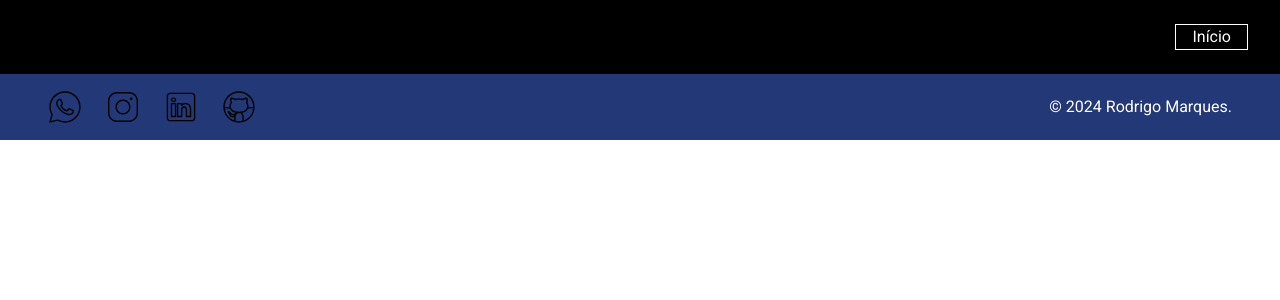
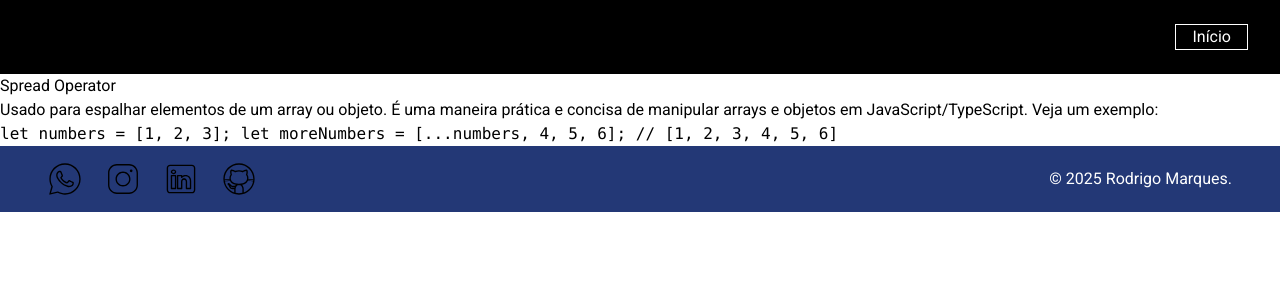
Before and after one commit to RodrigoMarques6/utilidadesParaProjetos, an Angular app: page /aprendizado-diario in a window 1280 px wide. Before the commit this address led to /. Shown: the top 300 px of the page. Built offline with nearby package versions, Linux system fonts and the light colour scheme.

Commit message:
feat/ adicionando novo componente para compartilhar aprendizado diário + conteúdo de hoje

```diff
--- a/angular.json
+++ b/angular.json
@@ -93,5 +93,8 @@
         }
       }
     }
+  },
+  "cli": {
+    "analytics": false
   }
 }
--- a/src/app/app.component.ts
+++ b/src/app/app.component.ts
@@ -9,6 +9,7 @@ import { CarouselComponent } from './components/carousel/carousel.component';
 import { MatIconModule } from '@angular/material/icon';
 import { PulseButtonComponent } from './components/pulse-button/pulse-button.component';
 import { FadeInComponent } from './components/fade-in/fade-in.component';
+import { DailyLearningComponent } from './components/daily-learning/daily-learning.component';
 
 @Component({
   selector: 'app-root',
@@ -25,6 +26,7 @@ import { FadeInComponent } from './components/fade-in/fade-in.component';
     RouterModule,
     MatIconModule,
     FadeInComponent,
+    DailyLearningComponent
   ],
   templateUrl: './app.component.html',
   styleUrl: './app.component.css',
--- a/src/app/app.routes.ts
+++ b/src/app/app.routes.ts
@@ -8,6 +8,7 @@ import { LikeReposComponent } from './components/like-repos/like-repos.component
 import { PulseButtonComponent } from './components/pulse-button/pulse-button.component';
 import { FadeInComponent } from './components/fade-in/fade-in.component';
 import { MapsGoogleComponent } from './components/maps-google/maps-google.component';
+import { DailyLearningComponent } from './components/daily-learning/daily-learning.component';
 
 export const routes: Routes = [
   { path: '', component: MainComponent },
@@ -19,4 +20,5 @@ export const routes: Routes = [
   { path: 'botao-animado', component: PulseButtonComponent },
   { path: 'animação-fade-in', component: FadeInComponent },
   { path: 'mapa-incorporado', component: MapsGoogleComponent },
+  { path: 'aprendizado-diario', component: DailyLearningComponent },
 ];
--- /dev/null
+++ b/src/app/components/daily-learning/daily-learning.component.html
@@ -0,0 +1,13 @@
+<div>
+  <h1>Spread Operator</h1>
+
+  <p>
+    Usado para espalhar elementos de um array ou objeto. É uma maneira prática e
+    concisa de manipular arrays e objetos em JavaScript/TypeScript. Veja um
+    exemplo:
+  </p>
+  <code>
+    let numbers = [1, 2, 3]; let moreNumbers = [...numbers, 4, 5, 6]; // [1, 2,
+    3, 4, 5, 6]
+  </code>
+</div>
--- a/src/app/components/footer/footer.component.html
+++ b/src/app/components/footer/footer.component.html
@@ -34,7 +34,7 @@
     <div
       class="lg:flex-col lg:gap-y-12 max-w-screen-xl space-y-2 mx-auto sm:mx-0 md:mx-0 lg:mx-0 xl:mx-0 my-auto"
     >
-      <p class="text-center text-white">&copy; 2024 Rodrigo Marques.</p>
+      <p class="text-center text-white">&copy; 2025 Rodrigo Marques.</p>
     </div>
   </div>
 </section>
--- a/src/app/components/main/main.component.html
+++ b/src/app/components/main/main.component.html
@@ -61,5 +61,11 @@
     >
       Mapa incorporado
     </button>
+    <button
+      class="mt-8 px-6 py-3 rounded-full text-xl bg-blue-800 text-white hover:bg-blue-700 transition"
+      routerLink="/aprendizado-diario"
+    >
+      Aprendizado diário
+    </button>
   </div>
 </div>
```
Also changed, not shown: src/app/components/daily-learning/daily-learning.component.ts (added, +10 -0 lines), src/app/components/daily-learning/daily-learning.component.css (added).
